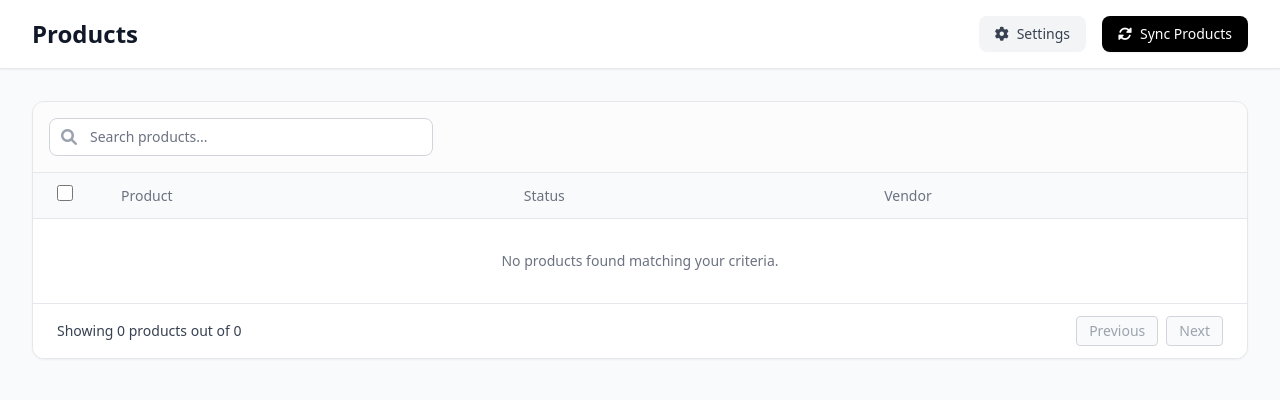
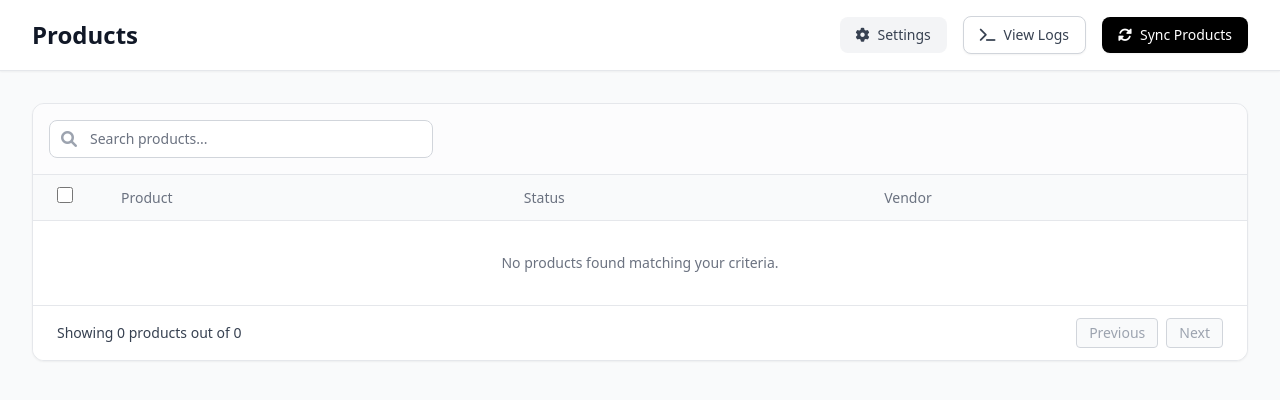
Before and after one commit to customcoder245/bestbuy, a PHP site: page /product-list.php in a window 1280 px wide. Shown: the top 400 px of the page. Run offline with PHP 8.4, Linux system fonts and the light colour scheme; data that the repository does not hold is empty; some libraries are stand-ins or nearby versions.

Commit message:
added logs

```diff
--- a/product-list.php
+++ b/product-list.php
@@ -126,6 +126,9 @@ function buildUrl($params) {
                 <a href="settings.php" class="bg-gray-100 hover:bg-gray-200 text-gray-700 px-4 py-2 rounded-lg text-sm font-medium transition-colors flex items-center gap-2">
                     <i class="fas fa-cog"></i> Settings
                 </a>
+                <button type="button" onclick="openLogsModal()" class="bg-white border border-gray-300 hover:bg-gray-50 text-gray-700 px-4 py-2 rounded-lg text-sm font-medium transition-colors shadow-sm flex items-center gap-2">
+                    <i class="fas fa-terminal"></i> View Logs
+                </button>
                 <button type="button" onclick="syncProducts(this)" class="bg-black hover:bg-gray-800 text-white px-4 py-2 rounded-lg text-sm font-medium transition-colors shadow-sm flex items-center gap-2">
                     <i class="fas fa-sync-alt" id="sync-icon"></i> <span id="sync-text">Sync Products</span>
                 </button>
@@ -266,10 +269,61 @@ function buildUrl($params) {
         <!-- Toast Container -->
         <div id="toast-container" class="fixed bottom-6 right-6 z-50 flex flex-col gap-3"></div>
 
+        <!-- Logs Modal -->
+        <div id="logs-modal" class="fixed inset-0 z-[100] hidden flex items-center justify-center bg-black bg-opacity-50 transition-opacity">
+            <div class="bg-[#1e1e1e] w-full max-w-4xl rounded-xl shadow-2xl flex flex-col h-[80vh] border border-gray-700">
+                <div class="px-6 py-4 border-b border-gray-700 flex justify-between items-center bg-[#2d2d2d] rounded-t-xl">
+                    <h3 class="text-lg font-semibold text-gray-200 flex items-center gap-2"><i class="fas fa-terminal text-green-400"></i> Live Sync Logs</h3>
+                    <button onclick="closeLogsModal()" class="text-gray-400 hover:text-white transition-colors">
+                        <i class="fas fa-times text-xl"></i>
+                    </button>
+                </div>
+                <div class="p-4 flex-1 overflow-auto bg-[#121212] rounded-b-xl">
+                    <pre id="logs-content" class="text-green-400 font-mono text-sm whitespace-pre-wrap leading-relaxed">Loading logs...</pre>
+                </div>
+            </div>
+        </div>
+
     </main>
 
     <!-- Scripts -->
     <script>
+        let logPollInterval = null;
+
+        function openLogsModal() {
+            document.getElementById('logs-modal').classList.remove('hidden');
+            fetchLogs(); // Fetch immediately
+            // Poll every 2 seconds
+            logPollInterval = setInterval(fetchLogs, 2000);
+        }
+
+        function closeLogsModal() {
+            document.getElementById('logs-modal').classList.add('hidden');
+            if (logPollInterval) {
+                clearInterval(logPollInterval);
+                logPollInterval = null;
+            }
+        }
+
+        async function fetchLogs() {
+            try {
+                const response = await fetch('get_logs.php');
+                const text = await response.text();
+                const container = document.getElementById('logs-content');
+
+                // Only auto-scroll if we are currently at the bottom (or first load)
+                const isAtBottom = container.parentElement.scrollHeight - container.parentElement.scrollTop <= container.parentElement.clientHeight + 50;
+
+                container.innerHTML = text;
+
+                if (isAtBottom) {
+                    container.parentElement.scrollTop = container.parentElement.scrollHeight;
+                }
+            } catch (err) {
+                document.getElementById('logs-content').innerHTML = "Error fetching logs: " + err.message;
+            }
+        }
+
         document.addEventListener('DOMContentLoaded', () => {
             const masterCheck = document.getElementById('selectAll');
             const rowChecks = document.querySelectorAll('.row-check');
```
Also changed, not shown: get_logs.php (added, +39 -0 lines).
